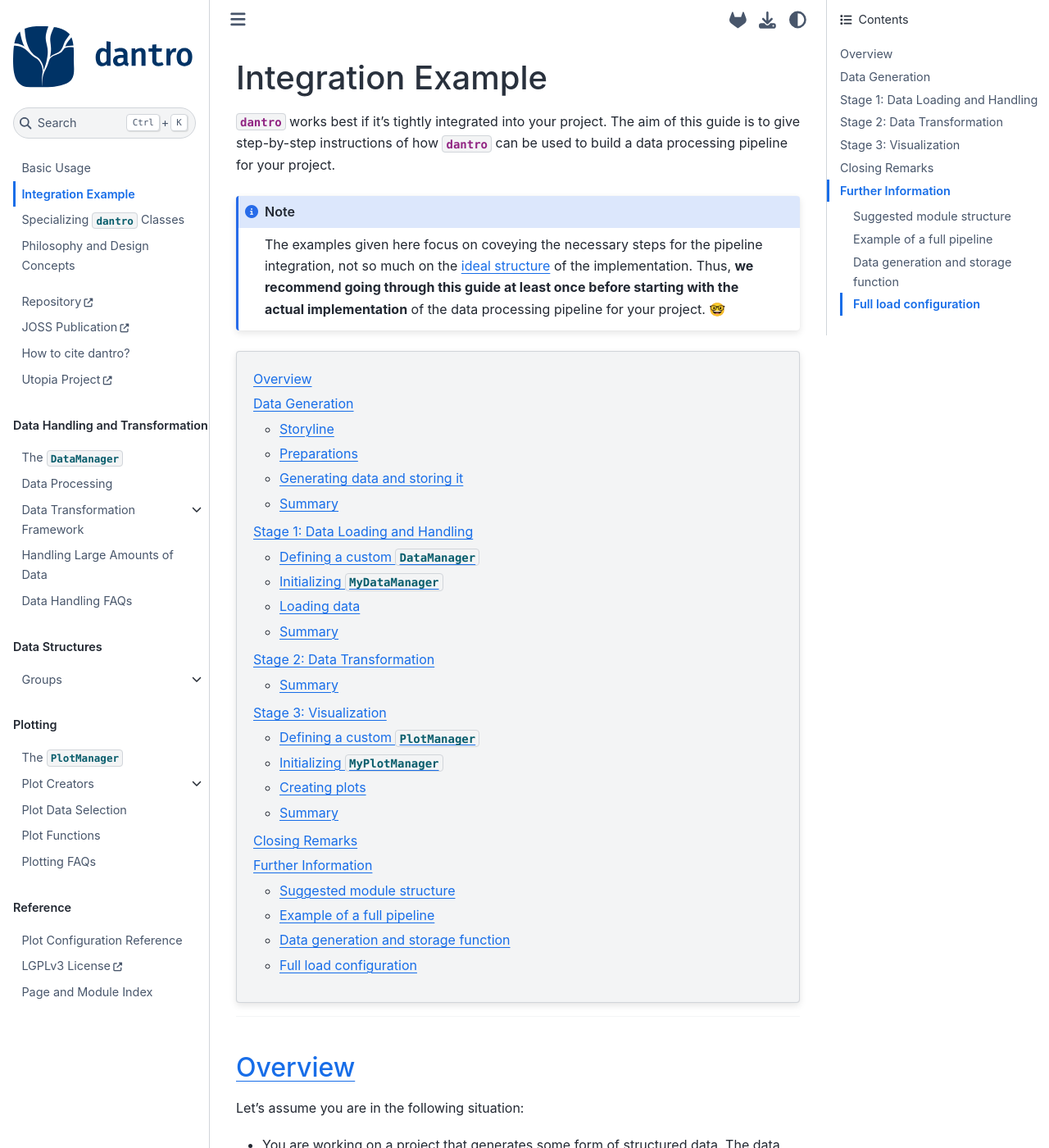
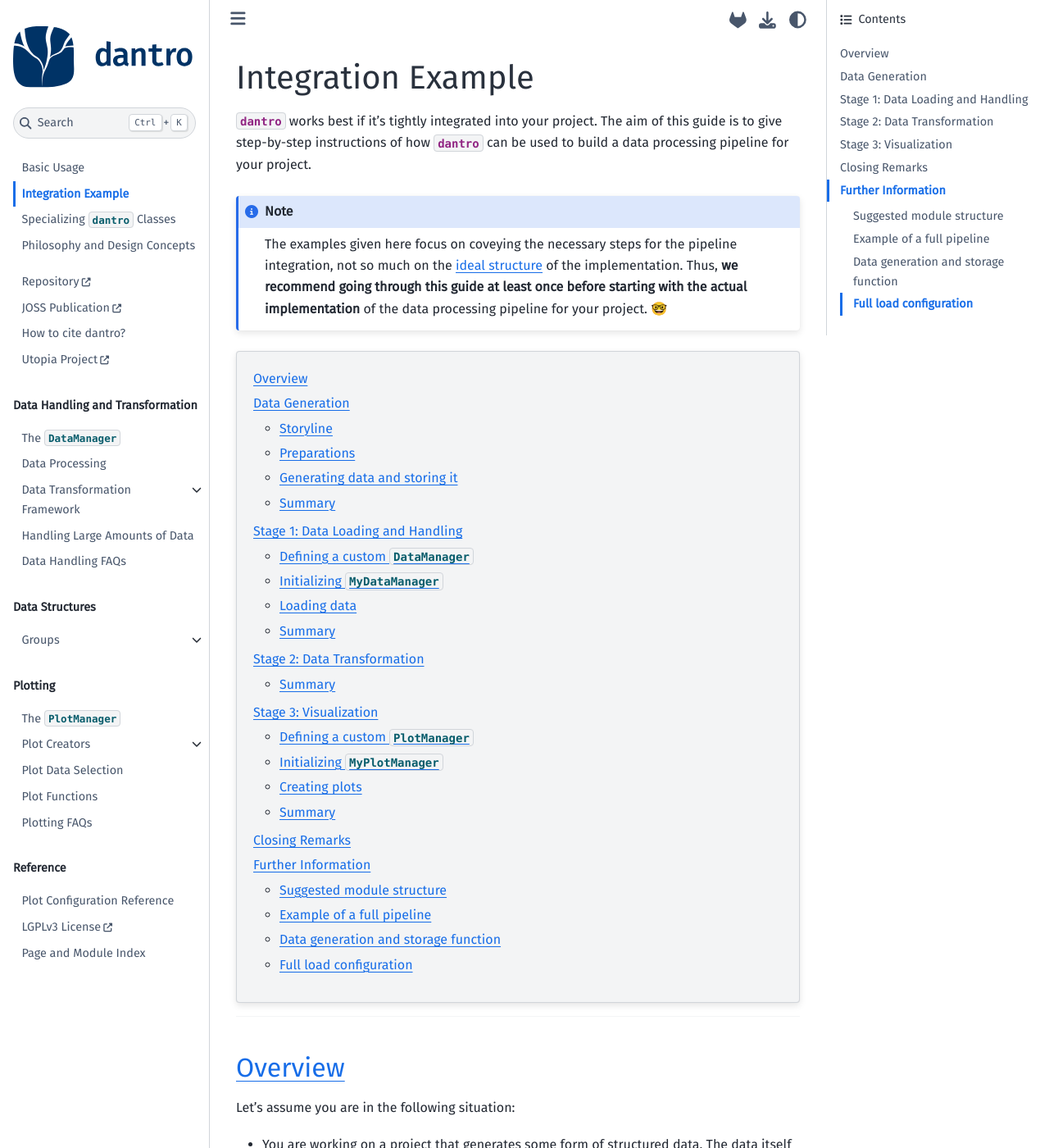
Before and after one commit to utopia-foss/dantro, a Sphinx documentation site: the page built from doc/integrating.rst, in a window 1280 px wide and 1400 px high. Shown: the whole window at 82% size. Built offline with Sphinx 7.4.7 and the Sphinx Book theme 1.1.4, drawn with Linux system fonts in a browser that asks for light colours; pages that are not in the unit, such as notebooks, are missing from menus.

Commit message:
Use Fira Sans as font in documentation

```diff
--- a/doc/_static/css/custom.css
+++ b/doc/_static/css/custom.css
@@ -12,6 +12,12 @@ To assign a specific class to some content, use the following sphinx directive:
         Lorem ipsum dolor sit amet ...
 */
 
+/* Use Fira font */
+@import url(https://fonts.googleapis.com/css?family=Fira+Sans);
+
+html, body, h1, h2, h3, h4, h5, h6 {
+    font-family: "Fira Sans", var(--pst-font-family-base) !important;
+}
 
 /* Markup `contents` diretive in a more appealing way */
 div.contents {
```
